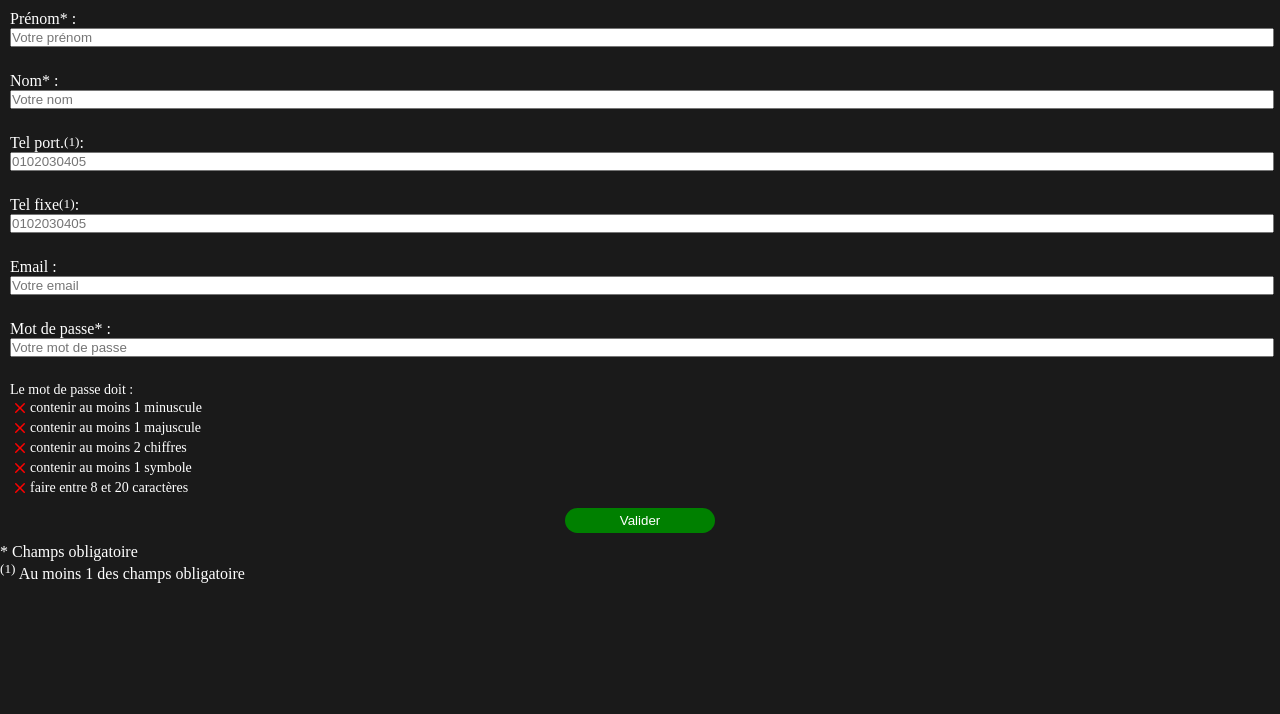
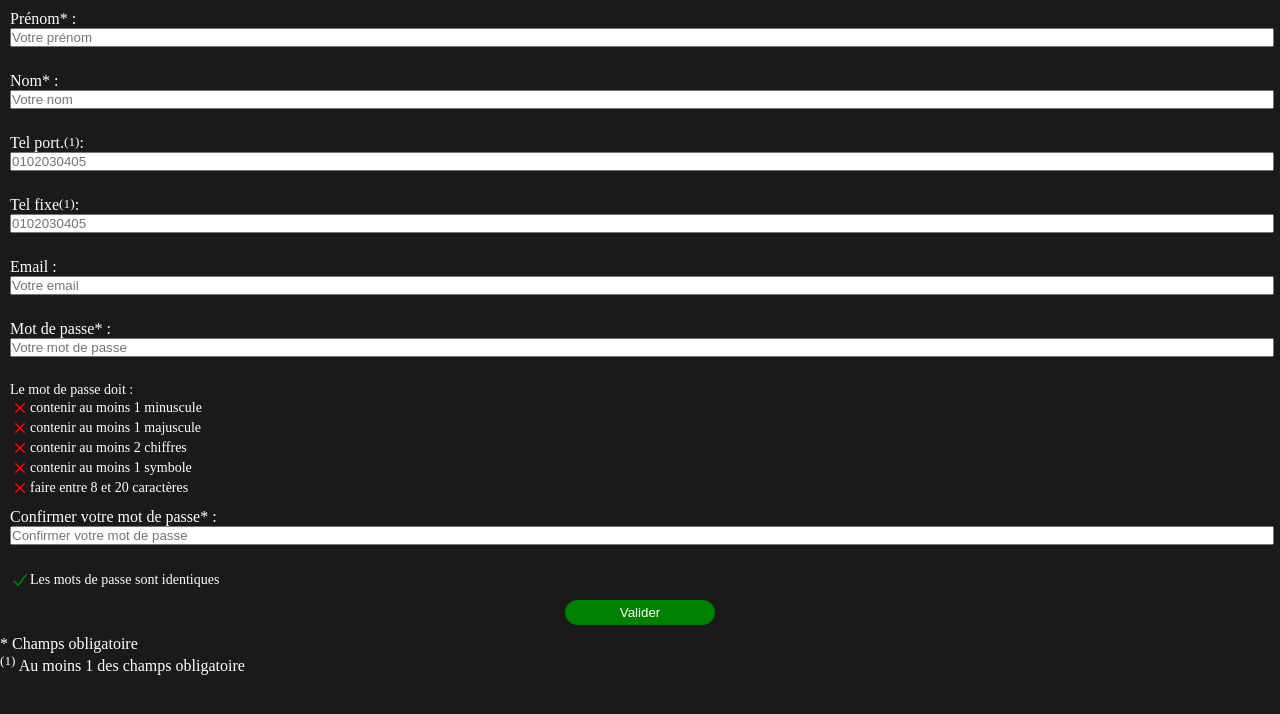
Before and after one commit to Leorio21/Formulaire, a React (Vite) app: page / in a window 1280 px wide. Shown: the top 714 px of the page. Built offline with nearby package versions, Linux system fonts and the light colour scheme.

Commit message:
Feat: new input
Add input for confirmation password

```diff
--- a/src/Components/Form/ContactForm.tsx
+++ b/src/Components/Form/ContactForm.tsx
@@ -7,6 +7,7 @@ import LabeledInput from "./LabeledInput/LabeledInput";
 import styled from "styled-components";
 import PasswordCheck from "./PasswordCheck/PasswordCheck";
 import Button from "./Button/Button";
+import PasswordConfirm from "./PasswordConfirm/PasswordConfirm";
 
 const schemaValidation = yup.object().shape({
 	firstName: yup.string()
@@ -45,7 +46,9 @@ const schemaValidation = yup.object().shape({
 		.matches( /[A-Z]/, "Il faut au moins 1 majuscule")
 		.matches( /[a-z]/, "Il faut au moins 1 minuscule")
 		.matches( /[0-9].*[0-9]/, "Il faut au moins 2 chiffres")
-		.matches( /[\W]/, "Il faut au moins 1 symbole")
+		.matches( /[\W]/, "Il faut au moins 1 symbole"),
+	confirmPassword: yup.string()
+		.oneOf([yup.ref("password")], "Les mot de passe ne correspondent pas"),
 }, [["homePhone", "mobilePhone"]]);
 
 const Form = styled.form`
@@ -138,7 +141,17 @@ const ContactForm = () => {
 					required={true}
 				/>
 				<PasswordCheck control={control} name={"password"} />
-
+				<LabeledInput
+					label="Confirmer votre mot de passe* :"
+					register={register}
+					id={"confirmPassword"}
+					type={"password"}
+					name={"confirmPassword"}
+					placeHolder={"Confirmer votre mot de passe"}
+					error={errors.confirmPassword?.message}
+					required={true}
+				/>
+				<PasswordConfirm control={control} name={"password"} nameConfirm={"confirmPassword"} />
 				<Button label={"Valider"} bgColor={"green"} color={"white"} type={"submit"} />
 			</Form>
 			<Footer>
--- /dev/null
+++ b/src/Components/Form/PasswordConfirm/PasswordConfirm.tsx
@@ -0,0 +1,42 @@
+import React from "react";
+import { CheckIcon, XMarkIcon } from "@heroicons/react/20/solid";
+
+import { Control, FieldValues, Path, useWatch } from "react-hook-form";
+import styled from "styled-components";
+
+interface PasswordConfirmProps<T extends FieldValues>{
+    name: Path<T>
+    nameConfirm: Path<T>
+    control: Control<T>
+}
+
+const Container = styled.div`
+	display: flex;
+	flex-direction: column;
+	align-items: flex-start;
+	font-size: 14px;
+	margin-bottom: 10px;
+	width: 100%;
+`;
+
+const CheckLine = styled.span`
+	display: flex;
+	align-items: center;
+`;
+
+const PasswordConfirm = <T extends FieldValues>({name, nameConfirm, control}: PasswordConfirmProps<T>) => {
+
+	const password = useWatch({name, control});
+	const passwordConfirm = useWatch({name: nameConfirm, control});
+	const iconSize = 20;
+	const iconCheckColor = "green";
+	const iconXColor = "red";
+
+	return (
+		<Container>
+			{password === passwordConfirm ? <CheckLine><CheckIcon color={iconCheckColor} height={iconSize} /> Les mots de passe sont identiques</CheckLine>:<CheckLine><XMarkIcon color={iconXColor} height={iconSize} /> Les mots de passe ne sont pas identiques</CheckLine>}
+		</Container>
+	);
+};
+
+export default PasswordConfirm;
```
